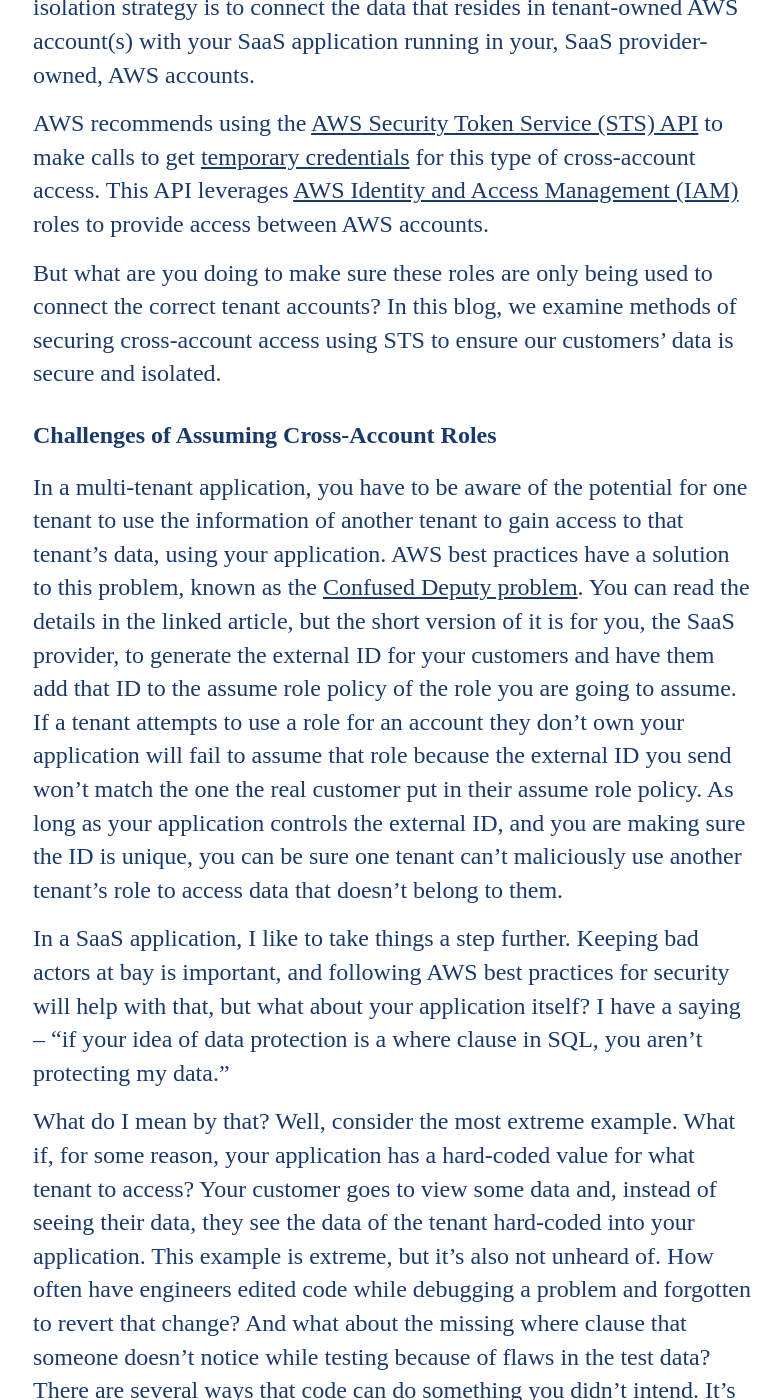
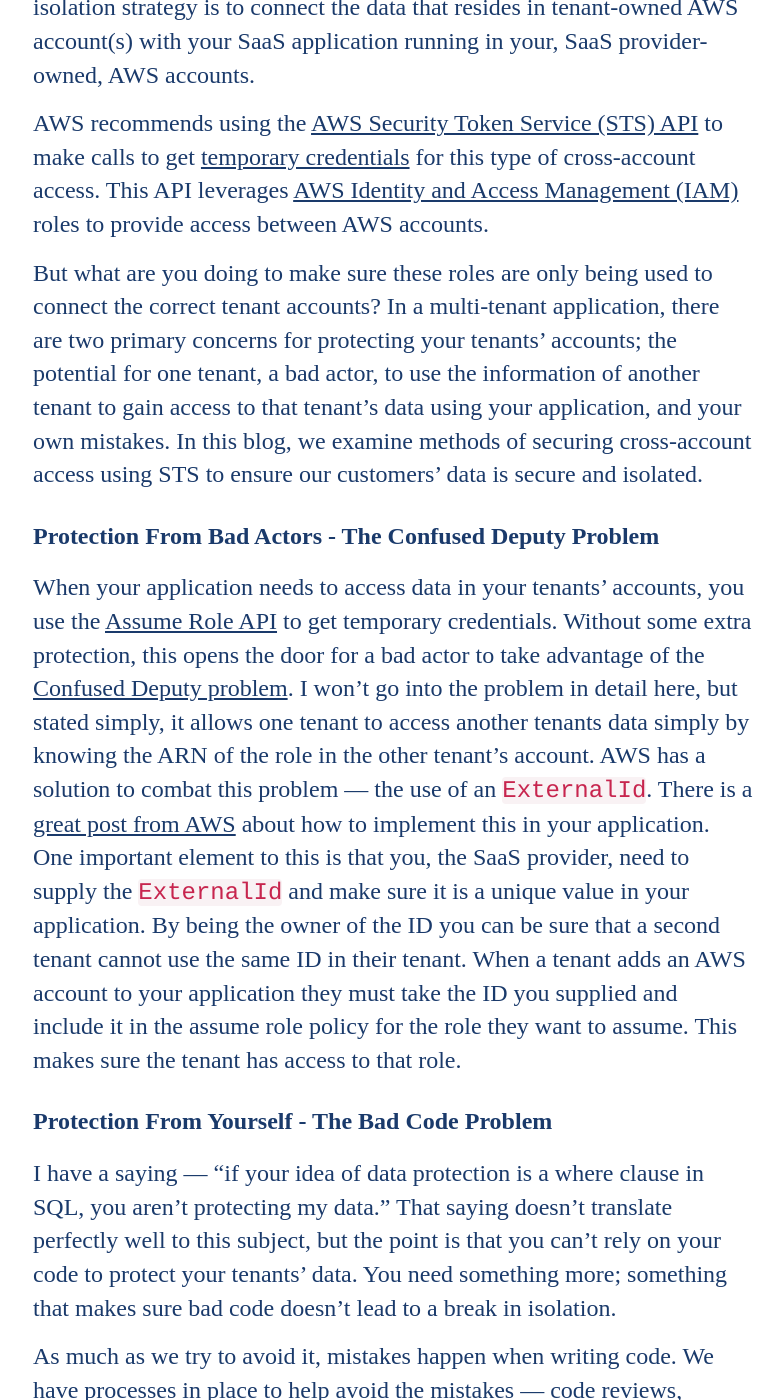
Before and after one commit to jasonwadsworth/jasonwadsworth.github.io, a Jekyll site: the page built from _posts/2024-01-11-securing-cross-account-access-in-multi-tenant-saas-applications.md, in a window 1280 px wide and 1400 px high, scrolled down 822 px. Shown: the whole window, without its empty margins (247-1030 px from the left). Built offline with Jekyll 4.4.1, drawn with Linux system fonts in a browser that asks for light colours; some web fonts are replaced; some of the changed text lies outside the part shown.

Commit message:
Rewrite (pending review)

````diff
--- a/_posts/2024-01-11-securing-cross-account-access-in-multi-tenant-saas-applications.md
+++ b/_posts/2024-01-11-securing-cross-account-access-in-multi-tenant-saas-applications.md
@@ -13,19 +13,23 @@
 
 AWS recommends using the [AWS Security Token Service (STS) API](https://docs.aws.amazon.com/STS/latest/APIReference/welcome.html) to make calls to get [temporary credentials](https://docs.aws.amazon.com/IAM/latest/UserGuide/id_credentials_temp.html) for this type of cross-account access. This API leverages [AWS Identity and Access Management (IAM)](https://docs.aws.amazon.com/iam/) roles to provide access between AWS accounts.
 
-But what are you doing to make sure these roles are only being used to connect the correct tenant accounts? In this blog, we examine methods of securing cross-account access using STS to ensure our customers' data is secure and isolated.
+But what are you doing to make sure these roles are only being used to connect the correct tenant accounts? In a multi-tenant application, there are two primary concerns for protecting your tenants' accounts; the potential for one tenant, a bad actor, to use the information of another tenant to gain access to that tenant's data using your application, and your own mistakes. In this blog, we examine methods of securing cross-account access using STS to ensure our customers' data is secure and isolated.
 
-## Challenges of Assuming Cross-Account Roles
+## Protection From Bad Actors - The Confused Deputy Problem
 
-In a multi-tenant application, you have to be aware of the potential for one tenant to use the information of another tenant to gain access to that tenant's data, using your application. AWS best practices have a solution to this problem, known as the [Confused Deputy problem](https://aws.amazon.com/blogs/apn/securely-using-external-id-for-accessing-aws-accounts-owned-by-others/). You can read the details in the linked article, but the short version of it is for you, the SaaS provider, to generate the external ID for your customers and have them add that ID to the assume role policy of the role you are going to assume. If a tenant attempts to use a role for an account they don't own your application will fail to assume that role because the external ID you send won't match the one the real customer put in their assume role policy.  As long as your application controls the external ID, and you are making sure the ID is unique, you can be sure one tenant can't maliciously use another tenant's role to access data that doesn't belong to them.
+When your application needs to access data in your tenants' accounts, you use the [Assume Role API](https://docs.aws.amazon.com/STS/latest/APIReference/API_AssumeRole.html) to get temporary credentials. Without some extra protection, this opens the door for a bad actor to take advantage of the [Confused Deputy problem](https://docs.aws.amazon.com/IAM/latest/UserGuide/confused-deputy.html). I won't go into the problem in detail here, but stated simply, it allows one tenant to access another tenants data simply by knowing the ARN of the role in the other tenant's account. AWS has a solution to combat this problem — the use of an `ExternalId`. There is a [great post from AWS](https://aws.amazon.com/blogs/apn/securely-using-external-id-for-accessing-aws-accounts-owned-by-others/) about how to implement this in your application. One important element to this is that you, the SaaS provider, need to supply the `ExternalId` and make sure it is a unique value in your application. By being the owner of the ID you can be sure that a second tenant cannot use the same ID in their tenant. When a tenant adds an AWS account to your application they must take the ID you supplied and include it in the assume role policy for the role they want to assume. This makes sure the tenant has access to that role.
 
-In a SaaS application, I like to take things a step further. Keeping bad actors at bay is important, and following AWS best practices for security will help with that, but what about your application itself? I have a saying -- "if your idea of data protection is a where clause in SQL, you aren't protecting my data."
+## Protection From Yourself - The Bad Code Problem
 
-What do I mean by that? Well, consider the most extreme example. What if, for some reason, your application has a hard-coded value for what tenant to access? Your customer goes to view some data and, instead of seeing their data, they see the data of the tenant hard-coded into your application. This example is extreme, but it's also not unheard of. How often have engineers edited code while debugging a problem and forgotten to revert that change? And what about the missing where clause that someone doesn't notice while testing because of flaws in the test data? There are several ways that code can do something you didn't intend. It's important that you plan for this and make sure that bad code doesn't lead to leaked data.
+I have a saying — "if your idea of data protection is a where clause in SQL, you aren't protecting my data." That saying doesn't translate perfectly well to this subject, but the point is that you can't rely on your code to protect your tenants' data. You need something more; something that makes sure bad code doesn't lead to a break in isolation.
 
-I talk about how to do this with data in my blog post on [Multi-tenant Security Implementation](https://jason.wadsworth.dev/multi-tenant-security-implementation/). In it, I give an example of how we generate temporary credentials for each tenant, by assuming a role in _our_ account and using dynamic policies, to access each tenant's data, rather than using the permissions of the Lambda. By doing this we can be sure that bad code doesn't lead to an issue because the bad code would fail if the tenant in the code didn't match the tenant in the temporary credentials. The  example in that blog is for getting data from a DynamoDB table. For DynamoDB, we use the `dynamodb:LeadingKeys` condition to be sure the partition key includes the tenant's ID. We need a way to do something similar when assuming a customer's role.
+As much as we try to avoid it, mistakes happen when writing code. We have processes in place to help avoid the mistakes — code reviews, automated tests — but we can't eliminate them entirely. We can, however, plan for them and build a system that fails safely. I talk about this subject a lot, but it's typically talking about things like DynamoDB or S3 data. Data that you, the SaaS provider control. It turns out we can leverage the same sort of techniques to be sure we don't accidentally assume a role for the wrong tenant.
 
-To do this, we take advantage of the `iam:ResourceTag` condition. This condition allows you to require that the role being assumed includes a tag with a specific value. For our example, we'll call the tag MyApplicationTenantId. The condition will require that the role being assumed is tagged with a tag called MyApplicationTenantId and a value of that tenant's ID in our application. It looks something like this:
+First, let's talk a bit about what the problem is we are trying to solve. Imagine the worst-case scenario where there is hard-coded data in your application that makes its way to production. This hard-coded data uses a single tenant's role ARN and external ID to make calls into their AWS account. Now all your tenants are seeing that one tenant's data. While this example is extreme, there are less extreme ways to have the same, or similar, results. What we need is a way that even bad code can't lead to a break in isolation.
+
+If you've heard me speak on the subject, or have read my blog post on [Multi-tenant Security Implementation](https://jason.wadsworth.dev/multi-tenant-security-implementation/), you know that we don't give our code (typically running in Lambda) permission to access tenant data. Instead, we pass in credentials that are used to access the data. These credentials are created using a dynamic policy that limits access to only that tenant's data. We'll do the same thing here, but instead of accessing data, we'll limit the ability to call the Assume Role API for the specific tenant's role.
+
+To do this, we take advantage of the `iam:ResourceTag` condition. This condition allows you to require that the role being assumed includes a tag with a specific value. For our example, we'll call the tag MyApplicationTenantId. The condition will require that the role being assumed is tagged with a tag called MyApplicationTenantId and a value of that tenant's ID in our application. The dynamic policy looks something like this:
 
 ```TypeScript
 {
@@ -48,7 +52,7 @@
 
 If you're familiar with the [Assume Role API](https://docs.aws.amazon.com/STS/latest/APIReference/API_AssumeRole.html) you may be aware of some of its limits, particularly as it relates to [role chaining](https://docs.aws.amazon.com/IAM/latest/UserGuide/id_roles_terms-and-concepts.html#iam-term-role-chaining). Role chaining, simply put, is assuming one role and then using those credentials to assume another role. There are other limitations to be aware of if you are going to use role chaining but one that is important to our scenario is that role chaining requires that you have permission to [set the source identity](https://docs.aws.amazon.com/IAM/latest/UserGuide/id_credentials_temp_control-access_monitor.html) when calling the API. This permission must exist on both the assume role policy document of the role being assumed as well as the permissions of the role doing the assuming. So for our code to work, we need to add a couple of things.
 
-First, we need to add permissions to the assume role policy document. The full policy will look something like this:
+First, we need to add permissions to the assume role policy document on the role we are assuming. The full policy will look something like this:
 
 ```JSON
 {
@@ -62,7 +66,7 @@
             "Action": "sts:AssumeRole",
             "Condition": {
                 "StringEquals": {
-                    "sts:ExternalId": "my-not-so-secret-external-id"
+                    "sts:ExternalId": "my-application-provided-external-id"
                 }
             }
         },
@@ -100,8 +104,8 @@
 
 ```
 
-With this in place, you can safely assume your tenants' roles without being concerned you'll get data for the wrong tenant.
+With this in place, you can safely assume your tenants' roles without being concerned you'll get data for the wrong tenant. Even if you have a hard-coded value in your code the permissions of the credentials your code uses won't have permission to assume the role.
 
 ## Conclusion
 
-Building multi-tenant SaaS applications comes with important tenant isolation challenges, especially if you connect your application to customer-owned AWS accounts. Being aware of the potential for your application to be used as an attack vector to your tenants' data is a crucial first step in understanding how to protect it. Making sure you’ve taken all steps to secure cross-account access with solutions like the one I've outlined in this blog helps keep your tenants’ data safe and your application secure.
+Building multi-tenant SaaS applications comes with important tenant isolation challenges, especially if you connect your application to customer-owned AWS accounts. Being aware of the potential for bad actors or bad code to break that isolation is a key step in understanding how to protect against it. Making sure you’ve taken all steps to secure cross-account access with solutions like the one I've outlined in this blog helps keep your tenants’ data safe and your application secure.
````
Also changed, not shown: other parts of _posts/2024-01-11-securing-cross-account-access-in-multi-tenant-saas-applications.md (+1 -1 lines).
